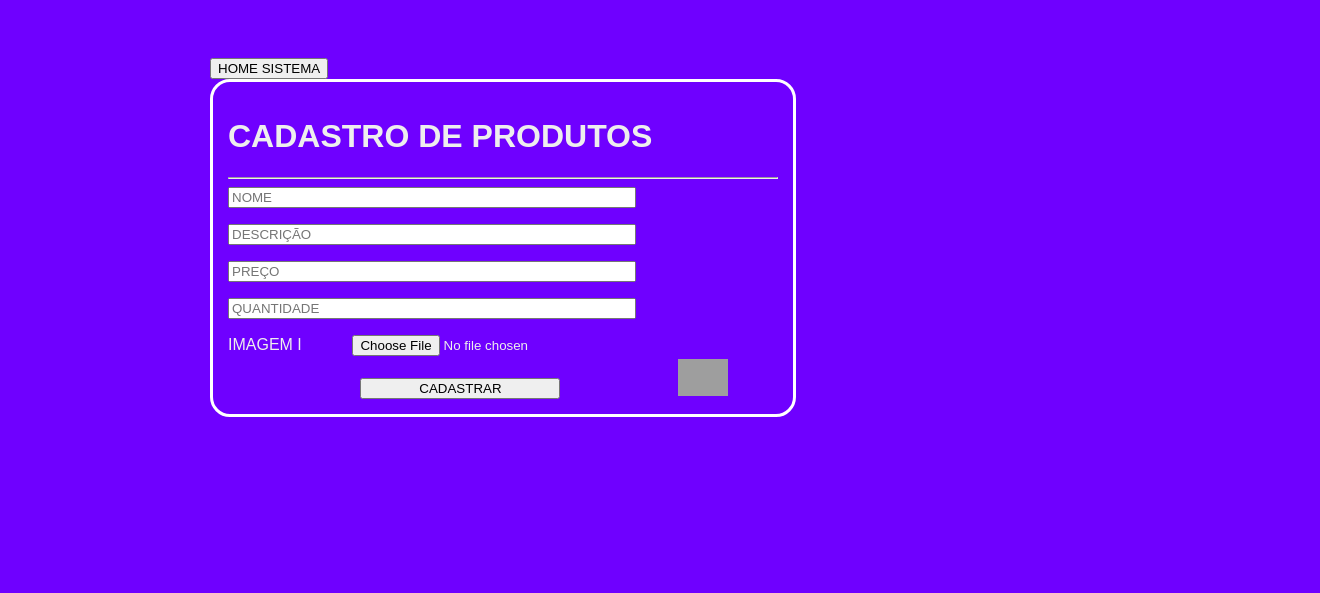
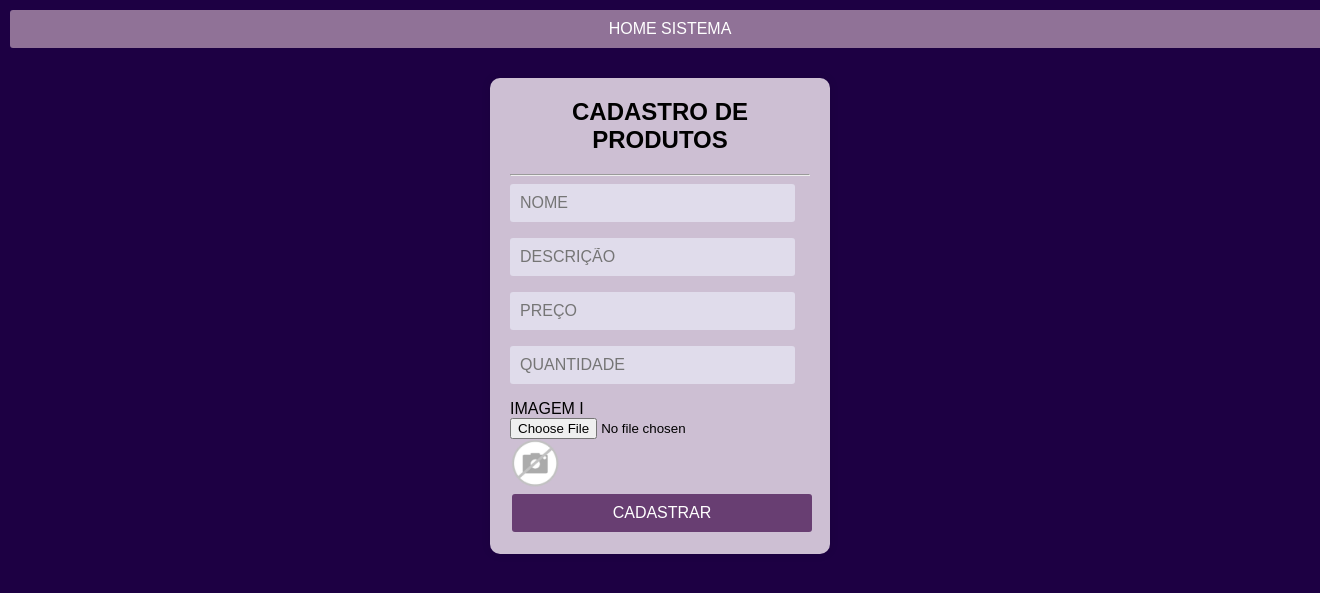
Before and after one commit to SanduicheMofado/ProjetoTi27, a PHP site: page /cadastrarproduto.php in a window 1320 px wide; the page is wider, and only the part inside the window is pictured. Shown: the top 593 px of that part. Run offline with PHP 8.4, Linux system fonts and the light colour scheme; grey boxes are pictures that could not be loaded.

Commit message:
correções e novo .css

```diff
--- a/cadastrarproduto.php
+++ b/cadastrarproduto.php
@@ -6,12 +6,15 @@ if($_SERVER["REQUEST_METHOD"] =="POST")
 $pro_desc=$_POST['pro_desc'];
 $pro_quant=$_POST['pro_quant'];
 $pro_preco=$_POST['pro_preco'];
+$foto1=$_POST['foto1'];
+
+if ($foto1=="")$img="semimg.png";
 
 //abre conexão com o banco de dados
 include("conectadb.php");
 
 //Verifica se o produto já existe
-$sql="SELECT COUNT(pro_id) FROM produtos WHERE pro_nome ='$pro_nome' AND pro_desc='$pro_desc' AND pro_quant='$pro_quant' AND pro_preco='$pro_preco'";
+$sql="SELECT COUNT(pro_id) FROM produtos WHERE pro_nome ='$pro_nome'";
 $resultado=mysqli_query($link,$sql);
 while($tbl=mysqli_fetch_array($resultado)){
     $cont=$tbl[0];
@@ -21,7 +24,7 @@ if($cont==1){
 }
 //caso o produto não exista os dados vão ser inseridos na tabela 'produtos'
 else{
-    $sql="INSERT INTO produtos(pro_nome,pro_desc,pro_quant,pro_preco,pro_ativo)VALUES('$pro_nome','$pro_desc','$pro_quant','$pro_preco','s')";
+    $sql="INSERT INTO produtos(pro_nome,pro_desc,pro_quant,pro_preco,pro_ativo,imagem1)VALUES('$pro_nome','$pro_desc','$pro_quant','$pro_preco','s','$foto1')";
     mysqli_query($link,$sql);
     header("location:listaprodutos.php");
 }}
@@ -53,11 +56,15 @@ else{
             <p></p>
 
             <label>IMAGEM I</label>
-            <input type="file" name="file1" id="img1" onchange="foot1()">
-            <img src="img/semimg.gif" width="50px" id="foto1a">
-
+            <input type="file" name="foto1" id="img1" onchange="foot1()">
+            <img src="img/semimg.png" width="50px" id="foto1a">
             <input type="submit"name="cadastrar" id="cadastrar" value="CADASTRAR">
         </form>
+        <script>
+            function foto1(){
+                document.getElementById("foto1a").src="img/"()
+            };
+        </script>
     </table></div>
 </body>
 </html>
--- a/estilo.css
+++ b/estilo.css
@@ -1,25 +1,135 @@
 body {
-    width: 1000px;
-    margin-left: auto;
-    margin-right: auto;
-    background-color: rgb(111, 0, 255);
-    color: #eee;
-    font-family: Arial, Helvetica, sans-serif;
-}
+    font-family: Arial, sans-serif;
+    margin: 0;
+    padding: 0;
+    background-color: rgb(29, 0, 67);
+  }
 
-div {
-    padding: 50px;
+  #menuhome {
+    background-color: #907297;
+    border: none;
+    border-radius: 3px;
+    color: white;
+    cursor: pointer;
+    font-size: 16px;
+    margin: 10px;
+    padding: 10px;
+    text-align: center;
+    text-decoration: none;
+  }
 
-}
+  #botao{
+    background-color: #1f1422;
+    border: white;
+    border-radius: 3px;
+    color: white;
+    cursor: pointer;
+    font-size: 16px;
+    margin: 10px;
+    padding: 10px;
+    text-align: center;
+    text-decoration: none;
+
+  }
+
+  input[type="button"], input[type="submit"] {
+    background-color: #683e72;
+    border: none;
+    border-radius: 3px;
+    color: white;
+    cursor: pointer;
+    font-size: 16px;
+    margin: 2px;
+    padding: 10px;
+    text-align: center;
+    text-decoration: none;
+    width: 100%;
+  }
+
+  #menuhome:hover {
+    background-color: #ab98af;
+  }
+
+  form {
+    background-color: rgb(205, 191, 211);
+    border-radius: 10px;
+    box-shadow: 0px 0px 10px rgba(0, 0, 0, 0.1);
+    margin: 20px auto;
+    padding: 20px;
+    width: 300px;
+  }
+
+  h1 {
+    font-size: 24px;
+    margin: 0 0 20px 0;
+    text-align: center;
+  }
+
+  input[type="text"],
+  input[type="password"],
+  input[type="number"],
+  input[type="decimal"] {
+    background-color: #e0dceb;
+    border: none;
+    border-radius: 3px;
+    box-sizing: border-box;
+    display: block;
+    font-size: 16px;
+    margin-bottom: 10px;
+    padding: 10px;
+    width: 95%;
+
+  }
+
+  #olinho {
+    cursor: pointer #c9c1df;
+    height: 20px;
+    margin-left: -25px;
+    margin-top: 10px;
+    position: relative;
+    width: 20px;
+  }
+
+
+
+  .button-10 {
+    display: flex;
+    flex-direction: column;
+    align-items: center;
+    padding: 6px 14px;
+    font-family: -apple-system, BlinkMacSystemFont, 'Roboto', sans-serif;
+    border-radius: 6px;
+    border: none;
+    color: #ffffff;
+    background: linear-gradient(180deg, #4B91F7 0%, #367AF6 100%);
+    background-origin: border-box;
+    box-shadow: 0px 0.5px 1.5px rgba(54, 122, 246, 0.25), inset 0px 0.8px 0px -0.25px rgba(255, 255, 255, 0.2);
+    user-select: none;
+    -webkit-user-select: none;
+    touch-action: manipulation;
+    width: 100%;
+  }
+
+  .button-10:focus {
+    box-shadow: inset 0px 0.8px 0px -0.25px rgba(255, 255, 255, 0.2), 0px 0.5px 1.5px rgba(54, 122, 246, 0.25), 0px 0px 0px 3.5px rgba(58, 108, 217, 0.5);
+    outline: 0;
+  }
+
+
 
 table {
     border-collapse: collapse;
     text-align: center;
-    width: 100%;
+    color: #eee;
+    text-decoration: #bbb0be;
+    width: 75%;
+    margin:auto;
 }
 
 table tr th {
     font-size: 1.2em;
+    color: #eee;
+    text-decoration: #bbb0be;
 }
 
 table tr th,
@@ -29,67 +139,7 @@ table tr td {
 
 table tr td a {
     color: #eee;
-    text-decoration: none;
+    text-decoration: #bbb0be;
     font-weight: bolder;
     font-size: 1.1em;
 }
-/*  ESTE RECURSO ELIMINA VARIAÇÃO DE CORES EM LINHAS
-table tr:nth-of-type(odd) td {
-    background-color: rgb(255, 0, 0);
-}*/
-
-form {
-    border: #fff 3px solid;
-    border-radius: 20px;
-    padding: 15px;
-    width: 550px;
-}
-
-form label {
-    display: inline-block;
-    width: 120px;
-}
-
-form input {
-    width: 400px;
-}
-
-form input[type="submit"] {
-    width: 200px;
-    margin-left: 78px;
-}
-
-form input[value="Sim"] {
-    width: 200px;
-    margin-left: 74px;
-}
-
-div #btnnao {
-    position: relative;
-    top: -39px;
-    left: 307px;
-    width: 200px;
-}
-
-form textarea {
-    width: 400px;
-}
-
-#foto1a {
-    position: relative;
-    top: 3px;
-    left: 450px;
-}
-
-#foto2a {
-    position: relative;
-    top: 3px;
-    left: 450px;
-}
-
-#msg{
-    color: #f00;
-    font-weight: bold;
-    margin-left: 50px;
-
-}
```
Also changed, not shown: img/semimg.png (added).
